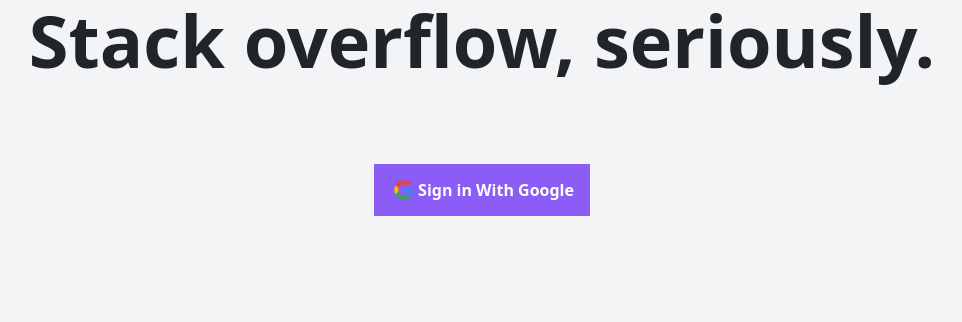
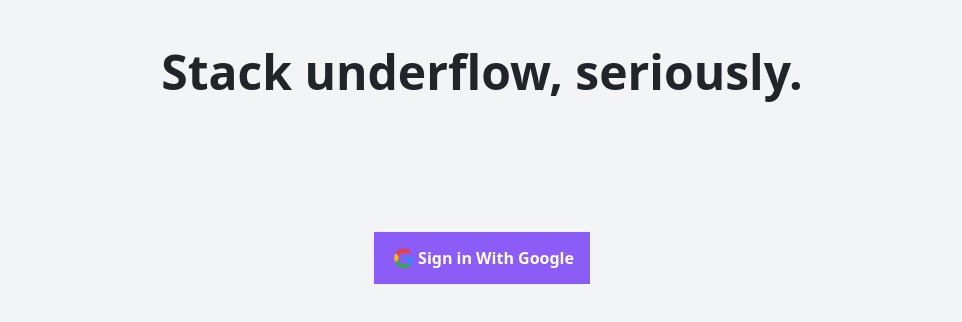
Before and after one commit to jaymalave/ReactFirebaseChatApp, a React (Create React App) app: page / in a window 1280 px wide. Shown: the top 322 px of the page, without its empty margins (158-1120 px from the left). Built offline with nearby package versions, Linux system fonts and the light colour scheme; no server answers.

Commit message:
route index debug try

```diff
--- a/src/App.js
+++ b/src/App.js
@@ -27,9 +27,9 @@
   const [user] = useAuthState(auth);
 
   return (
-    <div className="App">
-      <h1 className="d-flex justify-center fw-bold text-7xl align-items-center m-1 text-center">
-        Stack overflow, seriously.
+    <div className="App d-flex flex-col align-items-center justify-content-center">
+      <h1 className="d-flex justify-center fw-bold text-5xl align-items-center m-1 text-center my-5">
+        Stack underflow, seriously.
       </h1>
       {user ? (
         <>
```
Also changed, not shown: firebase.json.
